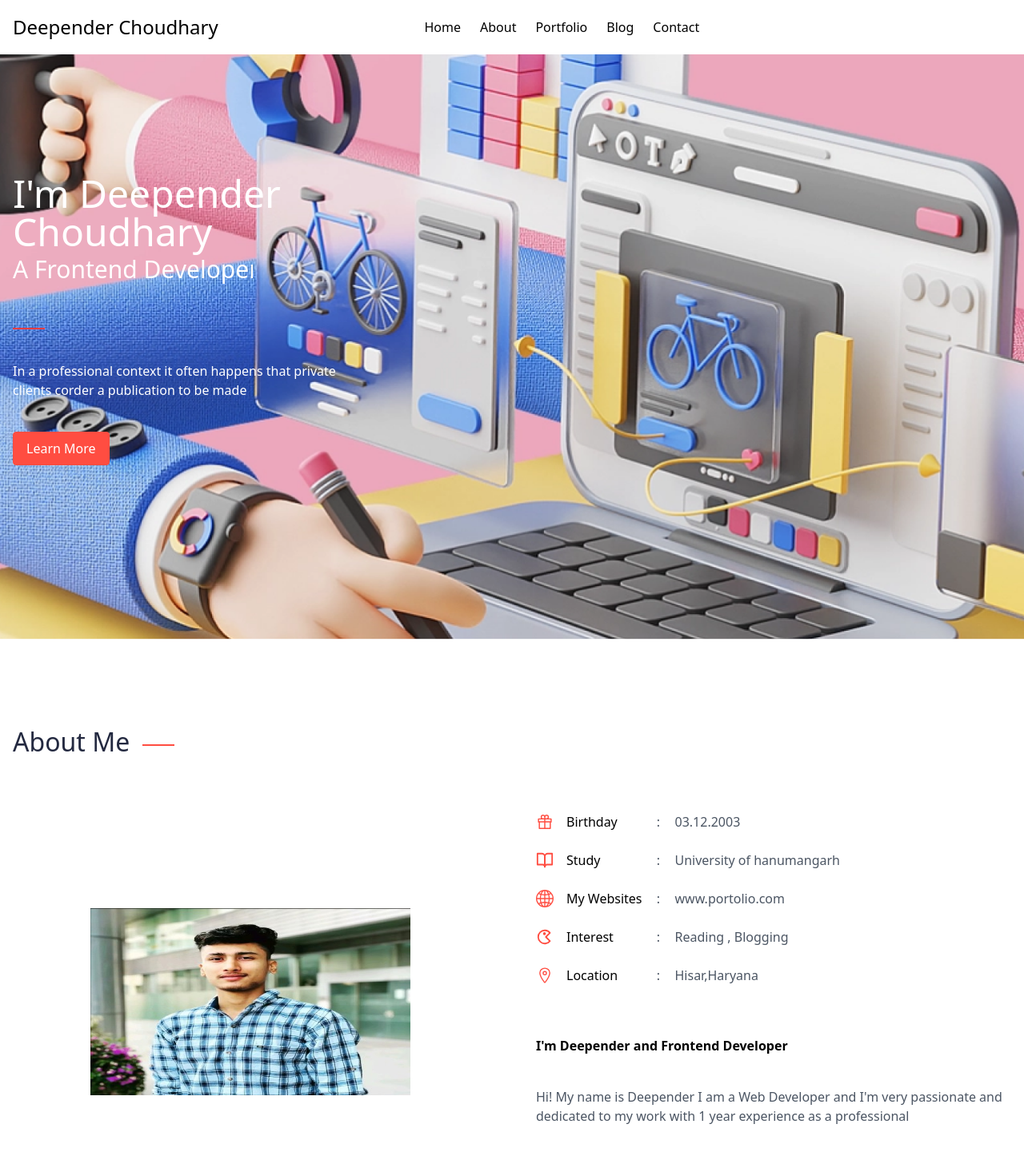
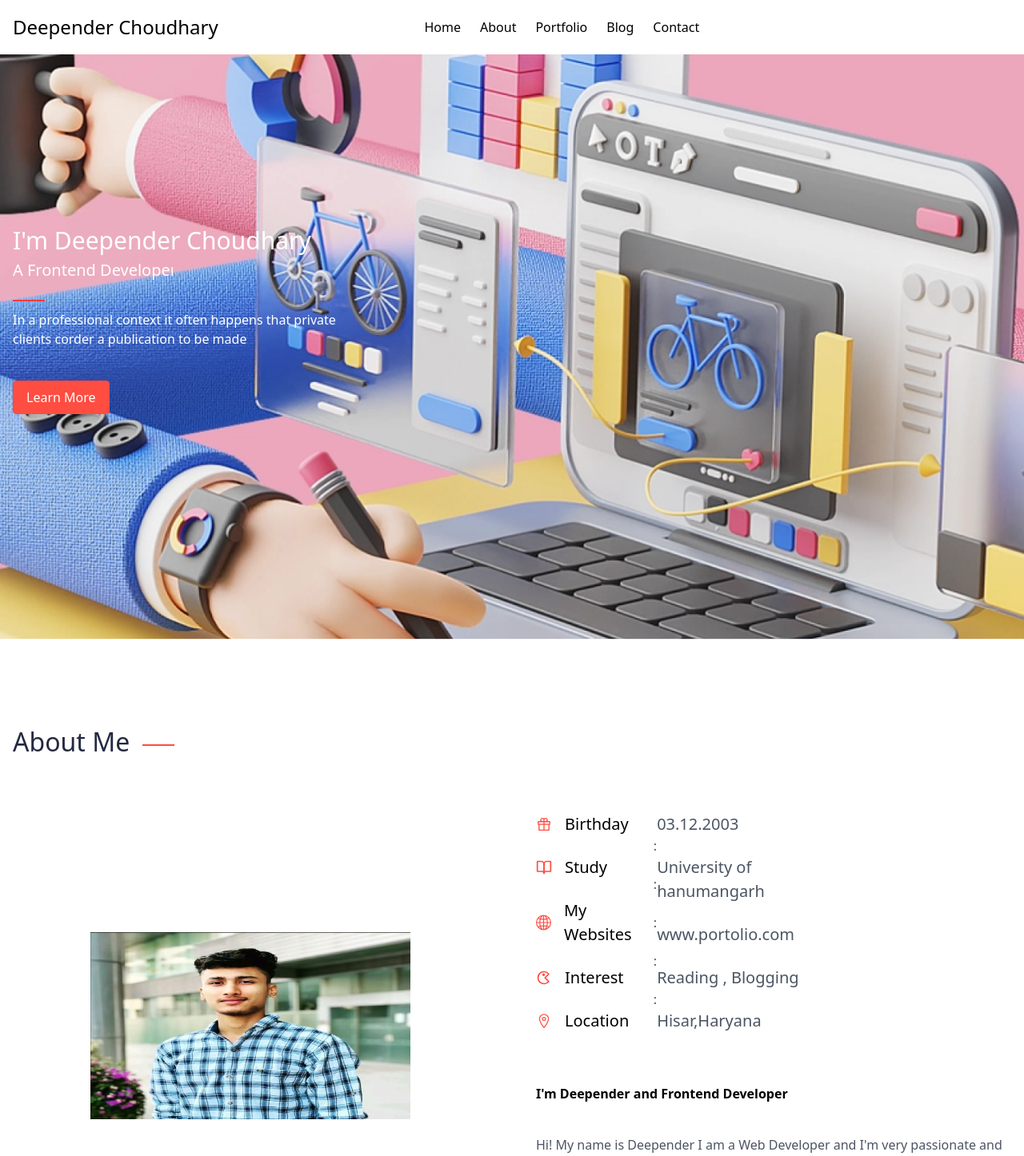
Before and after one commit to deepnder/portfolio-with-tailwindcss-and-nextjs, a Next.js app: page / in a window 1280 px wide. Shown: the top 1446 px of the page at 80% size. Built offline with nearby package versions, Linux system fonts and the light colour scheme.

Commit message:
first commit

```diff
--- a/components/About.js
+++ b/components/About.js
@@ -21,23 +21,23 @@ export default function About() {
             <Image className="w-[400px] h-[234px]" alt="main-image" src={about} />
           </div>
           <div>
-            <div className="flex items-center justify-between w-[380px] ">
-              <div className="flex flex-col gap-6">
+            <div className="flex items-center justify-between w-[300px] sm:w-[397px] ">
+              <div className="flex flex-col gap-6 text-[14px] md:text-[20px]">
                 <div className="flex gap-4 items-center font-medium">
-                  <AiOutlineGift className="text-[#ff4d41] text-[22px]" />{" "}
+                  <AiOutlineGift className="text-[#ff4d41] text-[20px]" />{" "}
                   Birthday
                 </div>
                 <div className="flex gap-4 items-center font-medium">
-                  <FiBookOpen className="text-[#ff4d41] text-[22px]" /> Study
+                  <FiBookOpen className="text-[#ff4d41] text-[20px]" /> Study
                 </div>
                 <div className="flex gap-4 items-center font-medium">
-                  <BsGlobe2 className="text-[#ff4d41] text-[22px]" />My Websites
+                  <BsGlobe2 className="text-[#ff4d41] text-[20px]" />My Websites
                 </div>
                 <div className="flex gap-4 items-center font-medium">
-                  <TbPacman className="text-[#ff4d41] text-[22px]" /> Interest
+                  <TbPacman className="text-[#ff4d41] text-[20px]" /> Interest
                 </div>
                 <div className="flex gap-4 items-center font-medium">
-                  <IoLocationOutline className="text-[#ff4d41] text-[22px]" />{" "}
+                  <IoLocationOutline className="text-[#ff4d41] text-[20px]" />{" "}
                   Location
                 </div>
               </div>
@@ -48,7 +48,7 @@ export default function About() {
                 <div>:</div>
                 <div>:</div>
               </div>
-              <div className="flex flex-col gap-6 text-gray-600">
+              <div className="flex flex-col gap-6 text-gray-600 text-[14px] md:text-[20px]">
                 <div>03.12.2003</div>
                 <div>University of hanumangarh</div>
                 <div><Link href="/portfolio">www.portolio.com</Link> </div>
--- a/components/Hero.js
+++ b/components/Hero.js
@@ -5,10 +5,10 @@ export default function Hero() {
   return (
    <div className=" bg-[url('../components/Images/secondHoverdImage.png')] h-screen bg-fixed flex items-center bg-cover bg-center">
 <div className="container mx-auto px-4">
-  <div className="max-w-[450px] text-white flex flex-col gap-[40px]">
+  <div className="max-w-[450px] text-white flex flex-col gap-[11px]">
     <div className="">
-      <h1 className='text-5xl'>I'm Deepender Choudhary</h1>
-      <h1><span class="text_1">A Frontend Developer</span><span class="text_2">I am WeB Designer</span></h1>
+      <h1 className='text-3xl'>I'm Deepender Choudhary</h1>
+      <h1><span class="text_1 text-[20px]">A Frontend Developer</span><span class="text_2 text-[20px]">I am WeB Designer</span></h1>
     </div>
     <div className="bg-[#ff3d41] h-[2px] w-[40px]"></div>
     <div>
--- a/components/Sidebar.js
+++ b/components/Sidebar.js
@@ -11,10 +11,10 @@ export default function Sidebar({toggleNavbar,isOpen}) {
     </div>
     <div className="flex flex-col gap-4 text-[28px]">
       <a href="#" className='hover:text-[#ff4d41] '>Home</a>
-      <a href="#" className='hover:text-[#ff4d41] '>About</a>
-      <a href="#" className='hover:text-[#ff4d41] '>Portfolio</a>
-      <a href="#" className='hover:text-[#ff4d41] '>Blogs</a>
-      <a href="#" className='hover:text-[#ff4d41] '>Contact</a>
+      <a href="#about" className='hover:text-[#ff4d41] '>About</a>
+      <a href="/portfolio" className='hover:text-[#ff4d41] '>Portfolio</a>
+      <a href="#blogs" className='hover:text-[#ff4d41] '>Blogs</a>
+      <a href="#contact" className='hover:text-[#ff4d41] '>Contact</a>
     </div>
    </div>
    </>
--- a/pages/portfolio.js
+++ b/pages/portfolio.js
@@ -56,15 +56,15 @@ const projectData=[
 
   return (
    <>
-<div className="bg-[#000000] h-[200vh]">
-  <h1 className='text-white font-semibold text-[2rem] font-serif text-center pt-5'>Here my list of all projects</h1>
+<div className=" ">
+  <h1 className='text-black font-semibold text-[2rem] font-serif text-center pt-5'>Here my list of all projects</h1>
 
   <div className="flex flex-col justify-center px-5 pt-[6rem]">
     {projectData.map((items)=>
-     <div className="flex flex-col gap-[0.7rem] pb-8">
-     <h2 className='text-white text-[20px]'>{items.id}. {items.projectName}</h2>
-     <p className='text-blue-800 text-[20px]' >GitHub : <Link href={items.github}> {items.github}</Link></p>
-     <p className='text-blue-500 text-[20px]'>Website : <Link href={items.website}>{items.website} </Link> </p>
+     <div className="flex flex-col gap-[0.7rem] pb-8 container">
+     <h2 className='text-black text-[20px] '>{items.id}. {items.projectName}</h2>
+     <p className='text-black text-[16px]' >GitHub : <Link href={items.github}> {items.github}</Link></p>
+     <p className='text-black text-[16px]'>Website : <Link href={items.website}>{items.website} </Link> </p>
     </div>
     )}
 
```
